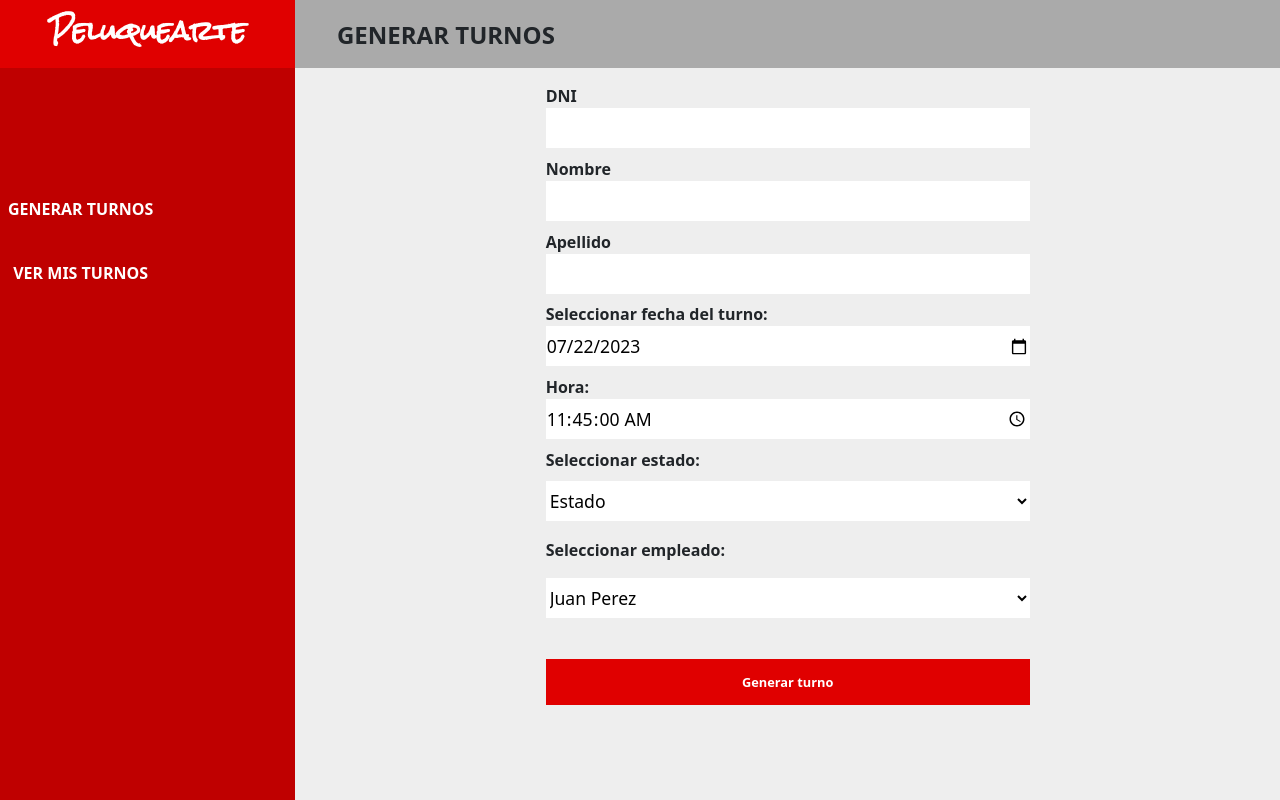
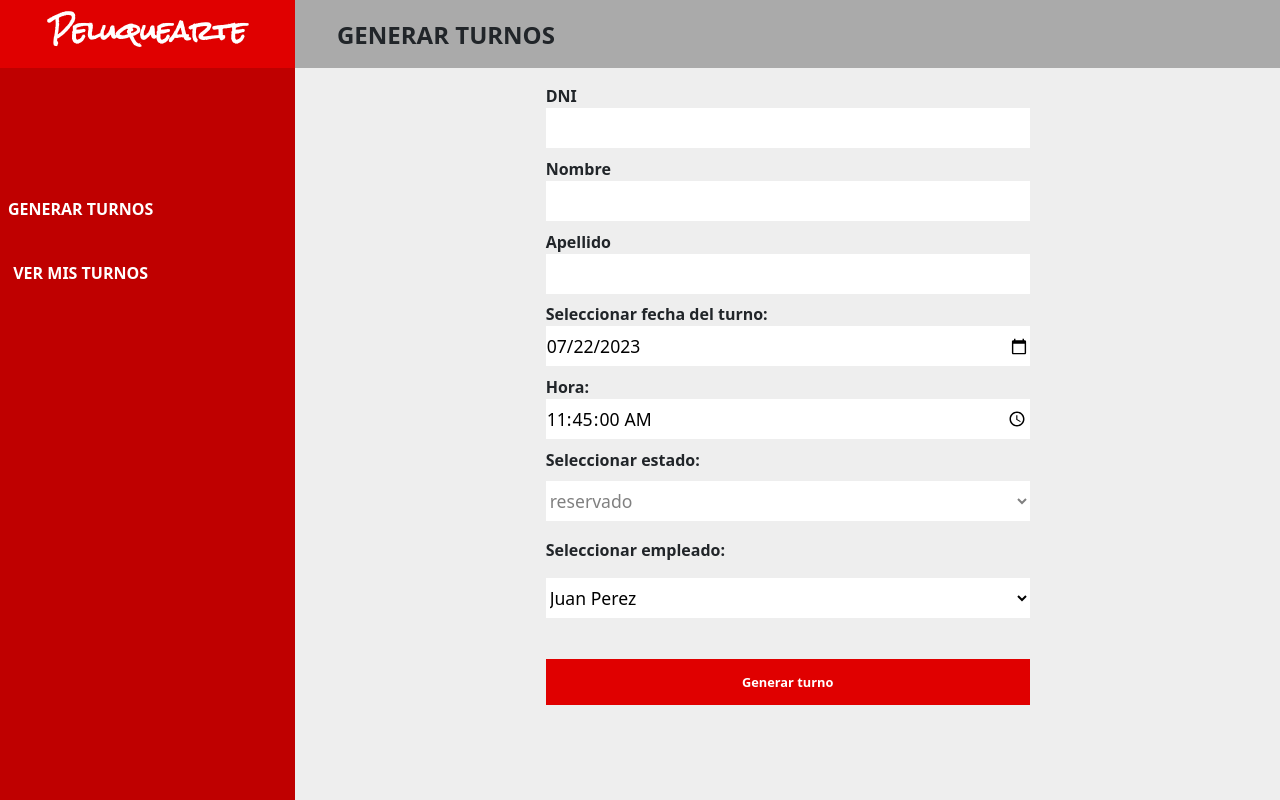
Before and after one commit to sjlozano77/peluquearte, a PHP site: page /turno.php in a window 1280 px wide. Run offline with PHP 8.4, Linux system fonts and the light colour scheme; data comes from the database, SQL or seed files in the repository.

Commit message:
Quita del select los estados diferentes a reservado y se desactiva el controlador para que sea de solo lectura
La idea es que todo turno se genera en MODO RESERVA. Si un cliente quiere cancelar su turno avisará (preciencial o telefónicamente) y se dará en "cancelar"
dentro de "Mis turnos". Si un cliente llega y es atendido se hará click en "confirmar", cambiando los estados respectivamente.

```diff
--- a/turno.php
+++ b/turno.php
@@ -79,11 +79,8 @@ require("conexion/conectar.php");
                     <label class="form__label--font-size-grande">Hora:</label>
                     <input class="form__input" type="time" id="hora" name="hora" value="11:45:00" max="19:30:00" min="10:00:00" step="1" >
                     <label class="form__label--font-size-grande">Seleccionar estado: </label>
-                    <select class="form__select" id="estado" name="estado">
-                        <option value="">Estado</option>
-                        <option value="confirmado">confirmado</option>
+                    <select class="form__select" id="estado" name="estado" disabled>
                         <option value="reservado">reservado</option>
-                        <option value="cancelado">cancelado</option>
                     </select>
                     <label class="form__label form__label--font-size-grande">Seleccionar empleado: </label>
                     <select class="form__select" name="Id_empleado" id="Id_empleado">
```
